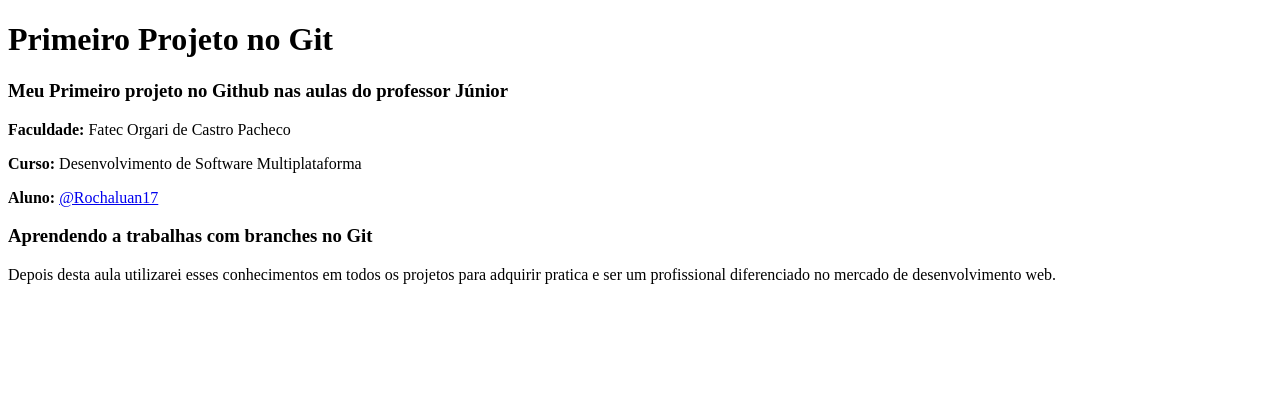
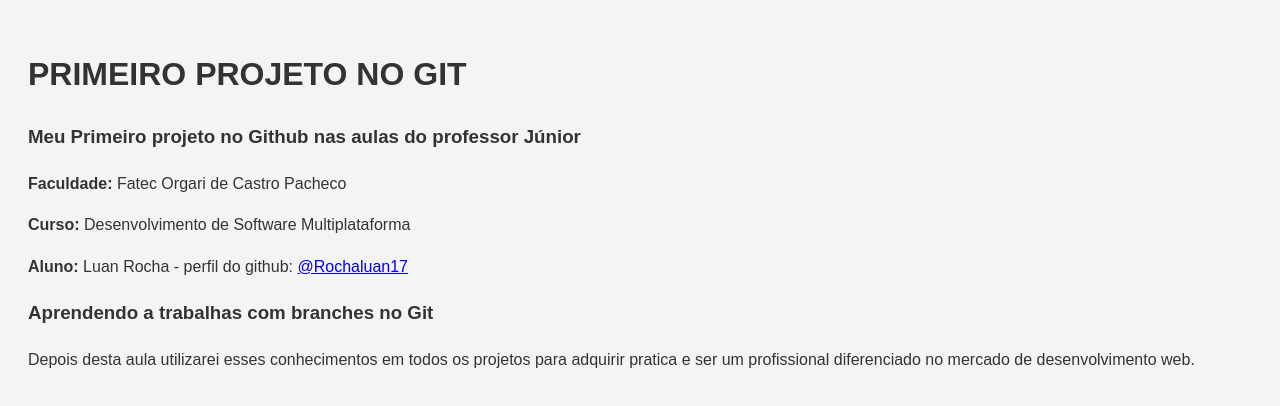
Before and after one commit to Rochaluan17/primeiro-projeto-git, a plain HTML site: page index.html in a window 1280 px wide. Drawn offline with Linux system fonts and the light colour scheme.

Commit message:
adicionado estilo.css no projeto

```diff
--- /dev/null
+++ b/estilo.css
@@ -0,0 +1,16 @@
+body{
+    font-family: Arial, sans-serif;
+    background-color: #f4f4f4;
+    color: #333;
+    line-height: 1.6;
+    padding: 20px;
+}
+h1
+{
+    front-size: 2em;
+    text-transform: uppercase;
+}
+h1,h3{
+    color:2c3e50;
+    margin-top: 50px 0 20px;
+}
--- a/index.html
+++ b/index.html
@@ -4,6 +4,7 @@
     <meta charset="UTF-8">
     <meta name="viewport" content="width=device-width, initial-scale=1.0">
     <title>Primeiro Projeto no Git</title>
+    <link rel="stylesheet" href="estilo.css">
 </head>
 <body>
     <h1>Primeiro Projeto no Git</h1>
@@ -11,7 +12,7 @@
 
     <p><b>Faculdade: </b>Fatec Orgari de Castro Pacheco</p>
     <p><b>Curso: </b>Desenvolvimento de Software Multiplataforma</p>
-    <p><b>Aluno: </b> <a href="https://github.com/Rochaluan17">@Rochaluan17</a>
+    <p><b>Aluno: </b>Luan Rocha - perfil do github: <a href="https://github.com/Rochaluan17">@Rochaluan17</a>
     </p>
 
     <h3>Aprendendo a trabalhas com branches no Git</h3>
```
